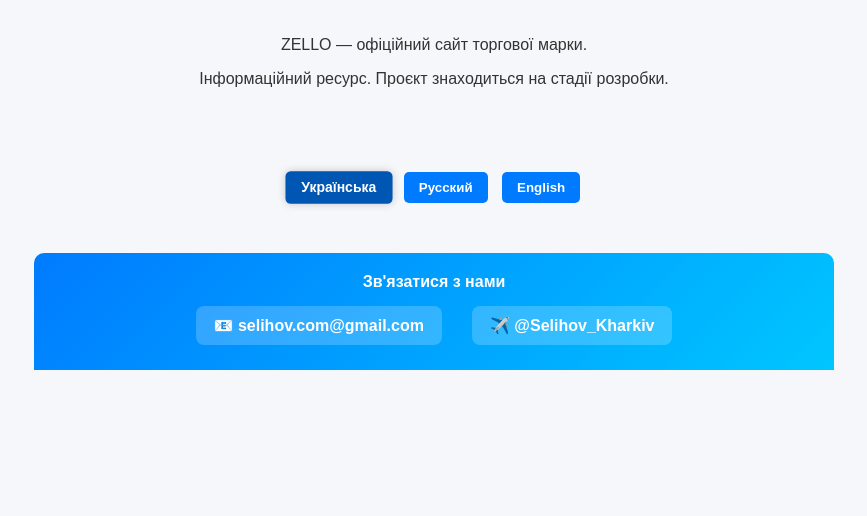
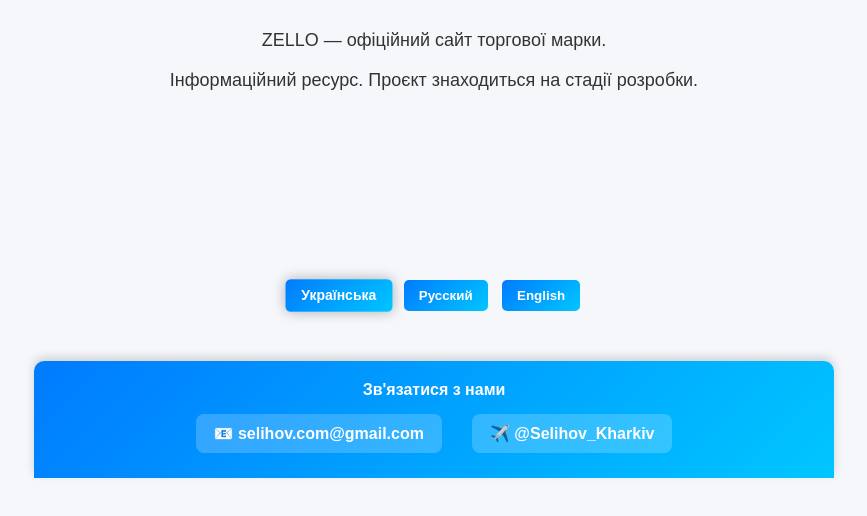
Before and after one commit to selihovcom/Test, a plain HTML site: page index.html in a window 1280 px wide. Shown: the whole page, without its empty margins (206-1073 px from the left). Drawn offline with Linux system fonts and the light colour scheme.

Commit message:
Update index.html

```diff
--- a/index.html
+++ b/index.html
@@ -28,32 +28,21 @@
       font-weight: bold;
       cursor: pointer;
       transition: all 0.3s ease;
-      background-color: #007bff;
+      background: linear-gradient(135deg, #007bff, #00c6ff);
       color: white;
     }
     .lang-switch button.active {
-      background-color: #0056b3;
+      transform: scale(1.05);
+      box-shadow: 0 0 12px rgba(0,0,0,0.3);
+    }
+    .lang-switch button:hover {
       transform: scale(1.05);
       box-shadow: 0 0 8px rgba(0,0,0,0.2);
     }
-    .lang-switch button:hover {
-      background-color: #0056b3;
-      transform: scale(1.05);
-    }
     p[data-lang] {
-      transition: all 0.5s ease, opacity 0.5s ease, transform 0.5s ease;
-    }
-    .hidden {
-      display: block;
-      opacity: 0;
-      transform: translateY(-15px);
-      height: 0;
-      overflow: hidden;
-    }
-    .visible {
-      opacity: 1;
-      transform: translateY(0);
-      height: auto;
+      min-height: 30px;
+      font-size: 18px;
+      margin: 10px 0;
     }
     footer {
       margin-top: 50px;
@@ -62,11 +51,7 @@
       color: white;
       text-align: center;
       border-radius: 10px 10px 0 0;
-      animation: fadeInFooter 1s ease forwards;
-    }
-    @keyframes fadeInFooter {
-      0% {opacity:0; transform: translateY(20px);}
-      100% {opacity:1; transform: translateY(0);}
+      box-shadow: 0 -4px 10px rgba(0,0,0,0.15);
     }
     footer a {
       display: inline-flex;
@@ -93,15 +78,15 @@
 </head>
 <body>
   <header>
-    <!-- Тексты для каждого языка -->
-    <p data-lang="uk" class="visible">ZELLO — офіційний сайт торгової марки.</p>
-    <p data-lang="uk" class="visible">Інформаційний ресурс. Проєкт знаходиться на стадії розробки.</p>
-
-    <p data-lang="ru" class="hidden">ZELLO — официальный сайт торговой марки.</p>
-    <p data-lang="ru" class="hidden">Информационный ресурс. Проект находится в стадии разработки.</p>
-
-    <p data-lang="en" class="hidden">ZELLO — official website of the brand.</p>
-    <p data-lang="en" class="hidden">Informational resource. Project is under development.</p>
+    <!-- Контейнер для текста -->
+    <div id="text-container">
+      <p data-lang="uk"></p>
+      <p data-lang="uk"></p>
+      <p data-lang="ru" class="hidden"></p>
+      <p data-lang="ru" class="hidden"></p>
+      <p data-lang="en" class="hidden"></p>
+      <p data-lang="en" class="hidden"></p>
+    </div>
 
     <!-- Переключатель языков -->
     <div class="lang-switch">
@@ -111,7 +96,6 @@
     </div>
   </header>
 
-  <!-- футер -->
   <footer>
     <p style="margin:0 0 10px 0; font-size:16px; font-weight:bold;">Зв'язатися з нами</p>
     <div style="display:flex; justify-content:center; gap:20px; flex-wrap: wrap;">
@@ -121,21 +105,59 @@
   </footer>
 
   <script>
+    const texts = {
+      uk: [
+        "ZELLO — офіційний сайт торгової марки.",
+        "Інформаційний ресурс. Проєкт знаходиться на стадії розробки."
+      ],
+      ru: [
+        "ZELLO — официальный сайт торговой марки.",
+        "Информационный ресурс. Проект находится в стадии разработки."
+      ],
+      en: [
+        "ZELLO — official website of the brand.",
+        "Informational resource. Project is under development."
+      ]
+    };
+
+    function typeWriter(element, text, delay = 50) {
+      element.textContent = '';
+      let i = 0;
+      function type() {
+        if (i < text.length) {
+          element.textContent += text.charAt(i);
+          i++;
+          setTimeout(type, delay);
+        }
+      }
+      type();
+    }
+
     function switchLang(lang, btn) {
-      // Скрываем все тексты
-      document.querySelectorAll('[data-lang]').forEach(el => {
-        el.classList.remove('visible');
-        el.classList.add('hidden');
-      });
-      // Показываем выбранный язык с анимацией
-      document.querySelectorAll(`[data-lang="${lang}"]`).forEach(el => {
-        el.classList.remove('hidden');
-        el.classList.add('visible');
-      });
-      // Подсветка активной кнопки
+      // Подсветка кнопки
       document.querySelectorAll('.lang-switch button').forEach(b => b.classList.remove('active'));
       btn.classList.add('active');
+
+      // Пишем текст с эффектом печатной машинки
+      const elements = document.querySelectorAll(`#text-container p`);
+      texts[lang].forEach((txt, idx) => {
+        elements[idx].classList.remove('hidden');
+        typeWriter(elements[idx], txt);
+      });
+
+      // Скрываем остальные
+      const otherLangs = Object.keys(texts).filter(l => l !== lang);
+      otherLangs.forEach(l => {
+        const indices = Object.keys(texts[l]);
+        indices.forEach((_, idx) => {
+          const el = elements[idx + Object.keys(texts[lang]).length]; // смещение
+          if(el) el.classList.add('hidden');
+        });
+      });
     }
+
+    // Инициализация по умолчанию
+    switchLang('uk', document.querySelector('.lang-switch button.active'));
   </script>
 </body>
 </html>
```
